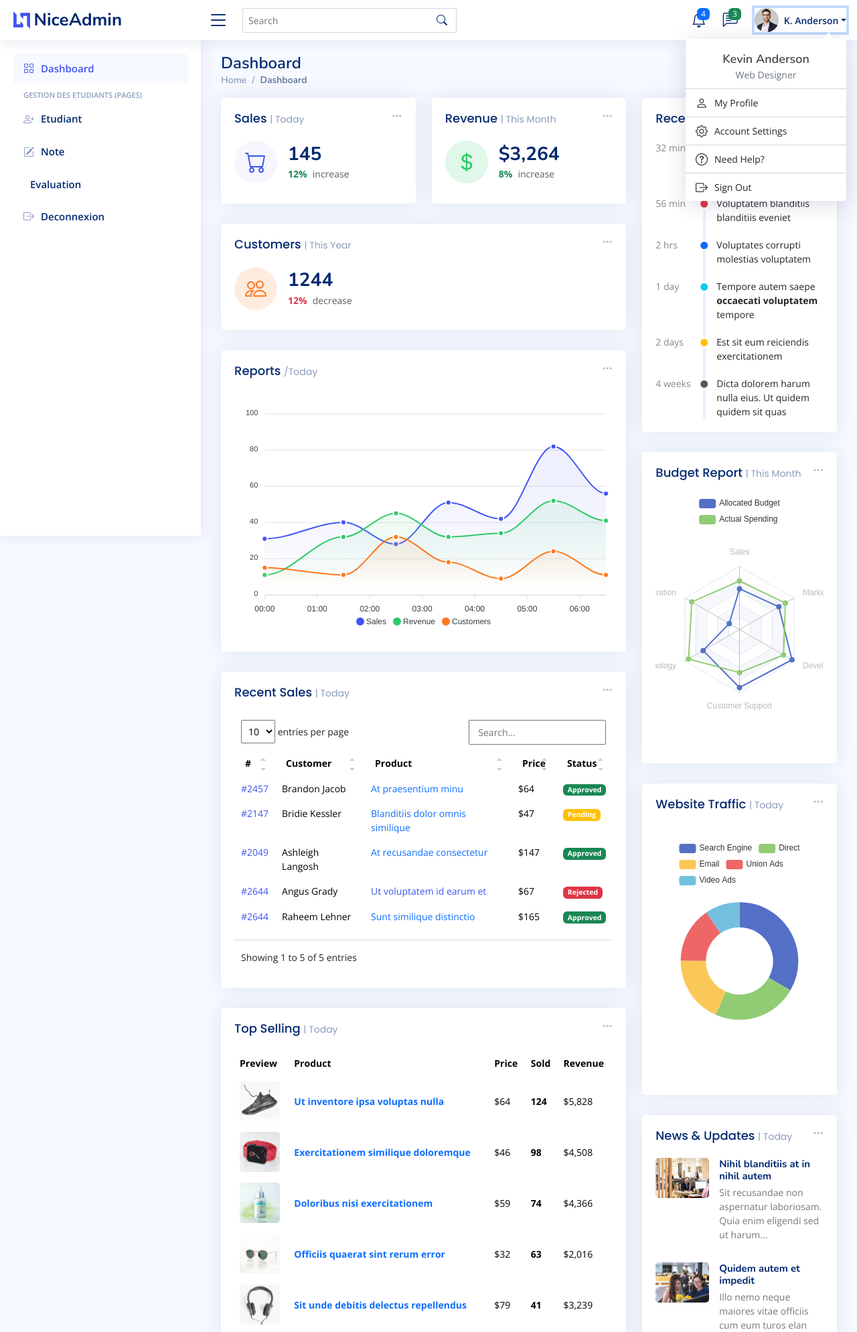
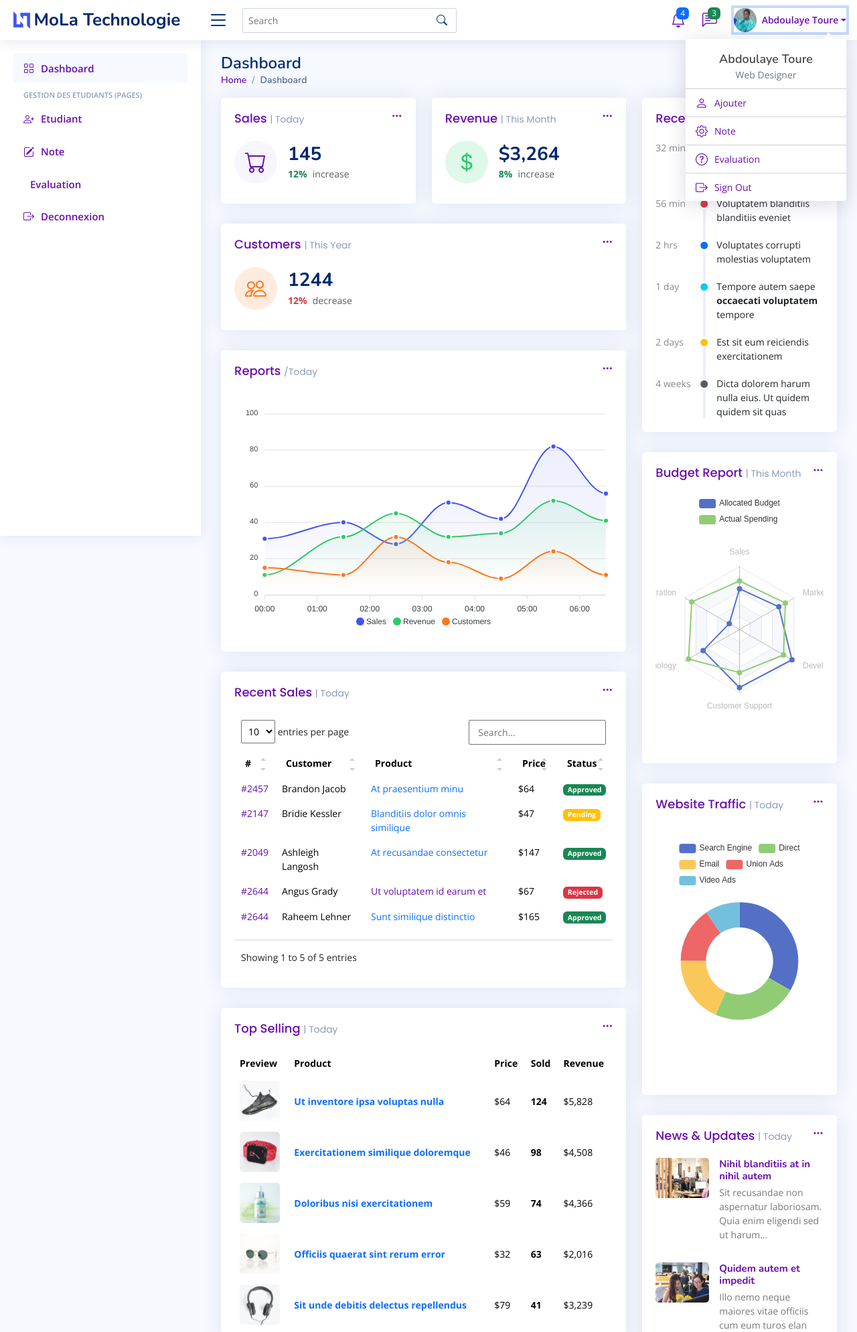
Before and after one commit to Tourelaye/Projet_NiceAdmin, a PHP site: page /admin.php in a window 1280 px wide, after a click on "Abdoulaye Toure". Shown: the top 1989 px of the page at 67% size. Run offline with PHP 8.4, Linux system fonts and the light colour scheme; some libraries are stand-ins or nearby versions.

Commit message:
New enregistrement

```diff
--- a/public/templates/templateAdmin/assets/css/style.css
+++ b/public/templates/templateAdmin/assets/css/style.css
@@ -20,7 +20,7 @@ body {
 }
 
 a {
-  color: #4154f1;
+  color: #6a0dad !important;
   text-decoration: none;
 }
 
@@ -236,7 +236,7 @@ h6 {
   padding: 20px 0 15px 0;
   font-size: 18px;
   font-weight: 500;
-  color: #012970;
+  color: #6a0dad !important;
   font-family: "Poppins", sans-serif;
 }
 
@@ -684,7 +684,7 @@ h6 {
   align-items: center;
   font-size: 15px;
   font-weight: 600;
-  color: #4154f1;
+  color: #6a0dad !important;
   transition: 0.3;
   background: #f6f9ff;
   padding: 10px 15px;
@@ -694,7 +694,7 @@ h6 {
 .sidebar-nav .nav-link i {
   font-size: 16px;
   margin-right: 10px;
-  color: #4154f1;
+  color: #6a0dad !important;
 }
 
 .sidebar-nav .nav-link.collapsed {
@@ -821,7 +821,7 @@ h6 {
 }
 
 .dashboard .sales-card .card-icon {
-  color: #4154f1;
+  color: #6a0dad !important;
   background: #f6f6fe;
 }
 
--- a/view/sections/admin/header.php
+++ b/view/sections/admin/header.php
@@ -2,7 +2,7 @@
   <meta charset="utf-8">
   <meta content="width=device-width, initial-scale=1.0" name="viewport">
 
-  <title>Dashboard - NiceAdmin Bootstrap Template</title>
+  <title>Dashboard - MoLa Technologie</title>
   <meta content="" name="description">
   <meta content="" name="keywords">
 
--- a/view/sections/admin/menuHaut.php
+++ b/view/sections/admin/menuHaut.php
@@ -3,7 +3,7 @@
 <div class="d-flex align-items-center justify-content-between">
   <a href="index.html" class="logo d-flex align-items-center">
     <img src="public/templates/templateAdmin/assets/img/logo.png" alt="">
-    <span class="d-none d-lg-block">NiceAdmin</span>
+    <span class="d-none d-lg-block">MoLa Technologie</span>
   </a>
   <i class="bi bi-list toggle-sidebar-btn"></i>
 </div><!-- End Logo -->
@@ -168,13 +168,13 @@
     <li class="nav-item dropdown pe-3">
 
       <a class="nav-link nav-profile d-flex align-items-center pe-0" href="#" data-bs-toggle="dropdown">
-        <img src="public/templates/templateAdmin/assets/img/profile-img.jpg" alt="Profile" class="rounded-circle">
-        <span class="d-none d-md-block dropdown-toggle ps-2">K. Anderson</span>
+        <img src="public/templates/templateAdmin/assets/img/laye.jpg" alt="Profile" class="rounded-circle">
+        <span class="d-none d-md-block dropdown-toggle ps-2">Abdoulaye Toure</span>
       </a><!-- End Profile Iamge Icon -->
 
       <ul class="dropdown-menu dropdown-menu-end dropdown-menu-arrow profile">
         <li class="dropdown-header">
-          <h6>Kevin Anderson</h6>
+          <h6>Abdoulaye Toure</h6>
           <span>Web Designer</span>
         </li>
         <li>
@@ -182,9 +182,9 @@
         </li>
 
         <li>
-          <a class="dropdown-item d-flex align-items-center" href="users-profile.html">
+          <a class="dropdown-item d-flex align-items-center" href="pages-etudiant.html">
             <i class="bi bi-person"></i>
-            <span>My Profile</span>
+            <span>Ajouter</span>
           </a>
         </li>
         <li>
@@ -192,9 +192,9 @@
         </li>
 
         <li>
-          <a class="dropdown-item d-flex align-items-center" href="users-profile.html">
+          <a class="dropdown-item d-flex align-items-center" href="pages-note.html">
             <i class="bi bi-gear"></i>
-            <span>Account Settings</span>
+            <span>Note</span>
           </a>
         </li>
         <li>
@@ -202,9 +202,9 @@
         </li>
 
         <li>
-          <a class="dropdown-item d-flex align-items-center" href="pages-faq.html">
+          <a class="dropdown-item d-flex align-items-center" href="pages-evaluation.html">
             <i class="bi bi-question-circle"></i>
-            <span>Need Help?</span>
+            <span>Evaluation</span>
           </a>
         </li>
         <li>
@@ -212,7 +212,7 @@
         </li>
 
         <li>
-          <a class="dropdown-item d-flex align-items-center" href="#">
+          <a class="dropdown-item d-flex align-items-center" href="pages-deconnexion.html">
             <i class="bi bi-box-arrow-right"></i>
             <span>Sign Out</span>
           </a>
```
Also changed, not shown: other parts of public/templates/templateAdmin/assets/css/style.css (+16 -16 lines), public/templates/templateAdmin/assets/img/lampe.png (added), public/templates/templateAdmin/assets/img/laye.jpg (added), public/templates/templateAdmin/assets/img/word.jpg (added).
